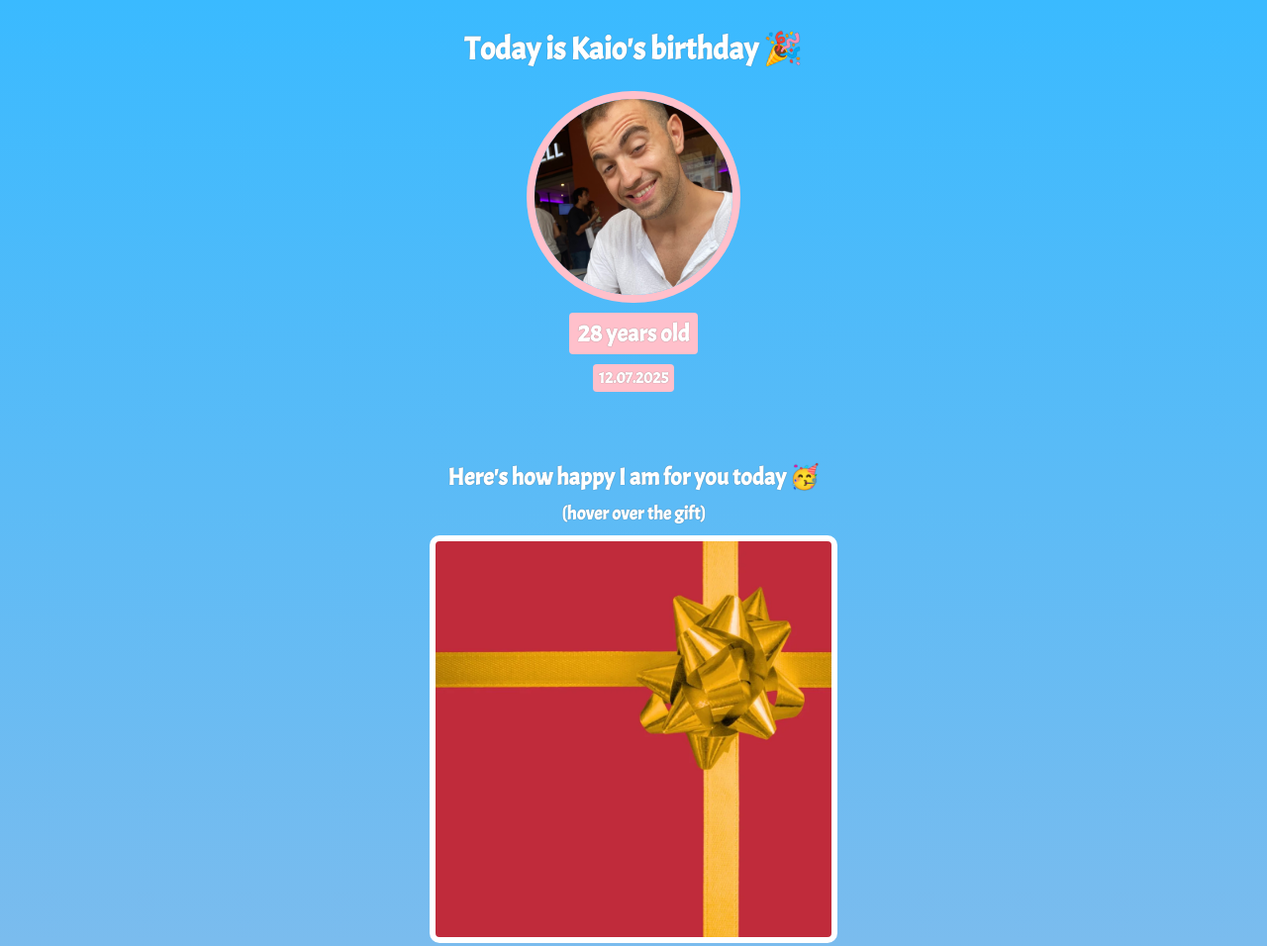
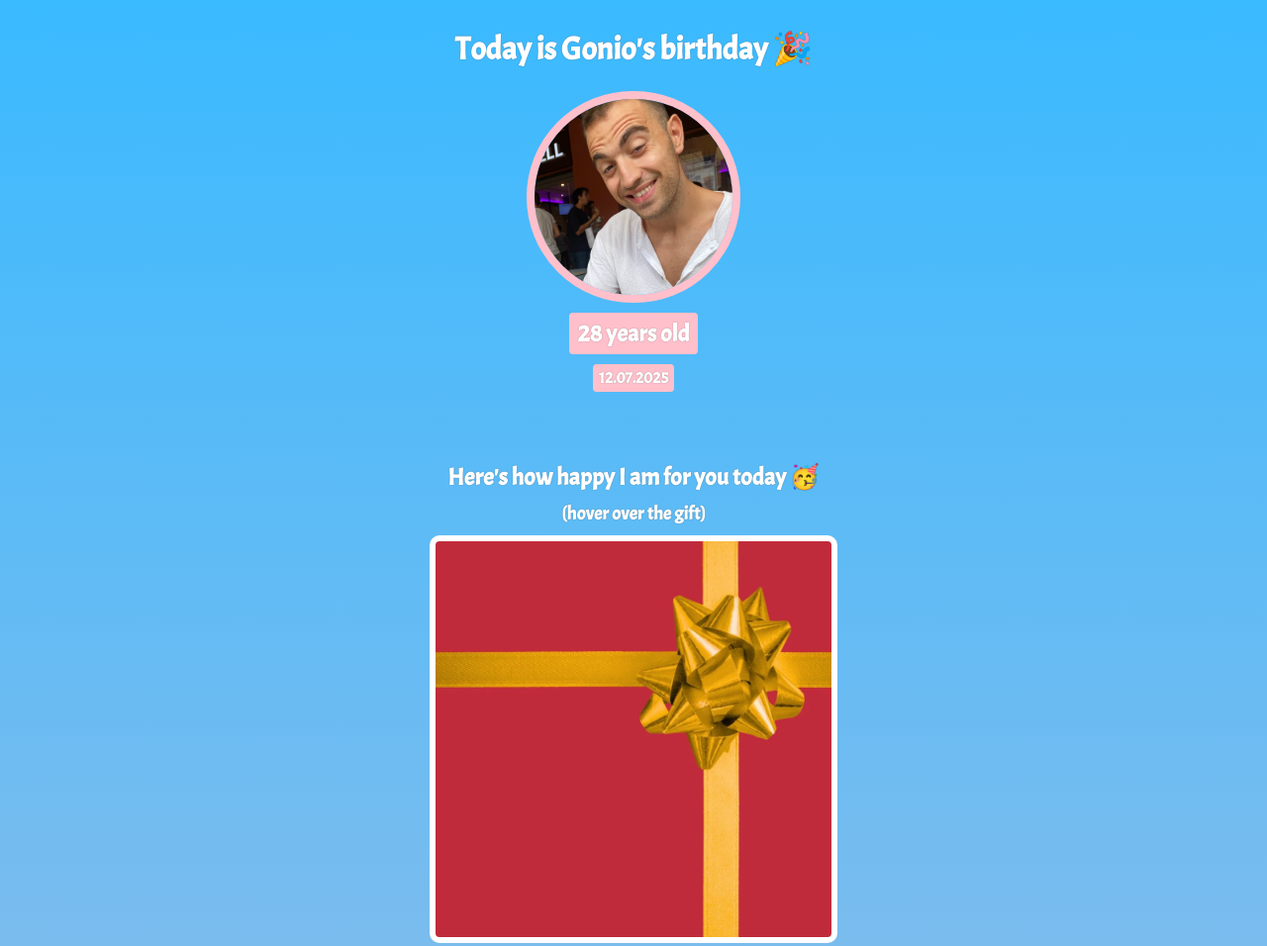
Before and after one commit to Vale404-notfound/birthday-gift-site, a plain HTML site: page index.html in a window 1280 px wide. Shown: the top 956 px of the page at 99% size. Drawn offline with Linux system fonts and the light colour scheme.

Commit message:
changed the name to Gonio

```diff
--- a/index.html
+++ b/index.html
@@ -13,7 +13,7 @@
 
 <body>
 
-  <h1>Today is Kaio's birthday 🎉</h1>
+  <h1>Today is Gonio's birthday 🎉</h1>
 
   <img id="profile-picture" src="IMG_8162.jpeg" alt="">
 
```
